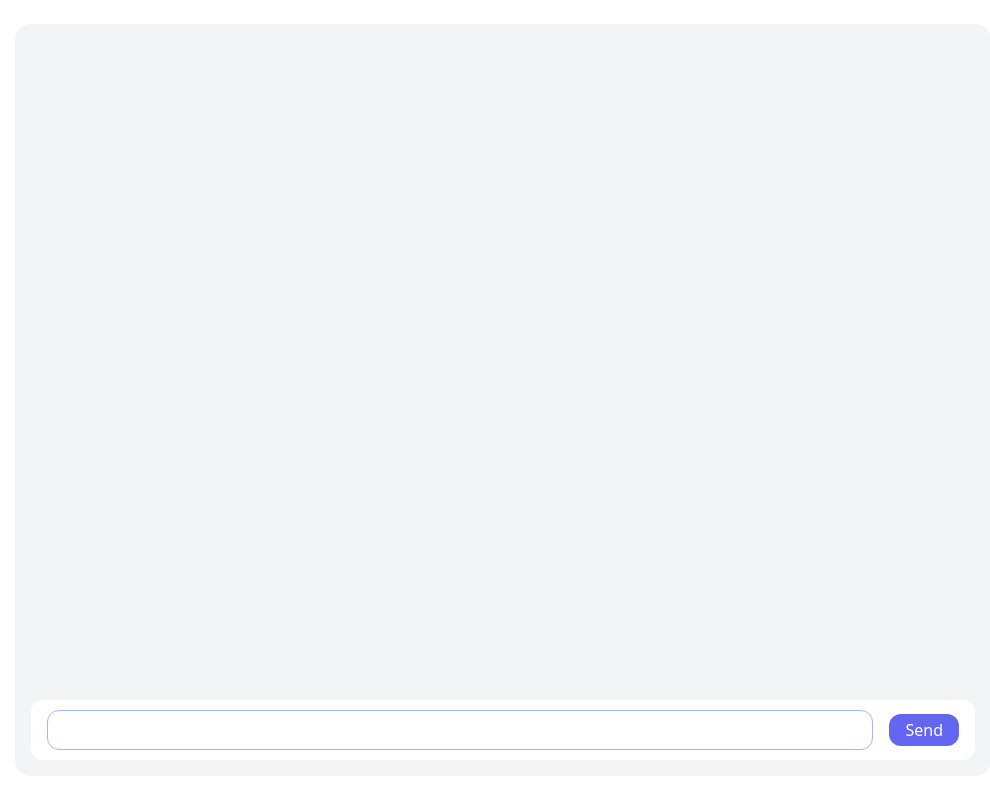
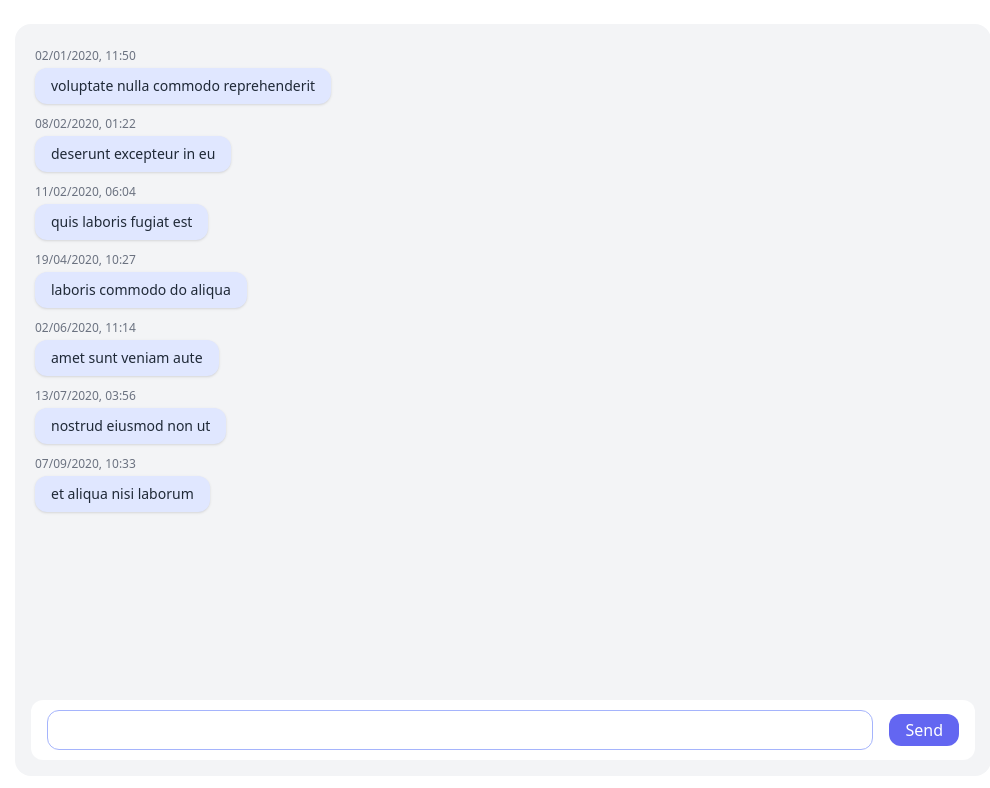
Before and after one commit to Grsmto/chat-app, a Next.js app: page /chats/5f58bcd7200c90cfaac93778 in a window 1280 px wide. Shown: the top 788 px of the page, without its empty margins (265-1255 px from the left). Built offline with nearby package versions, Linux system fonts and the light colour scheme.

Commit message:
add ChatMessage component

```diff
--- a/src/app/chats/[slug]/page.tsx
+++ b/src/app/chats/[slug]/page.tsx
@@ -25,7 +25,20 @@ export default function Page({ params }: { params: { slug: string } }) {
       <div className="flex flex-col flex-auto flex-shrink-0 rounded-2xl bg-gray-100 h-full p-4">
         <div className="flex flex-col h-full overflow-auto -mt-4 -mx-2">
           <div className="flex flex-col h-full mb-4 mt-8">
-            <div className="grid grid-cols-12 gap-y-2"></div>
+            <div className="grid grid-cols-12 gap-y-2">
+              {chat?.messages.map((message) => (
+                <ChatMessage
+                  key={message.id}
+                  text={message.text}
+                  id={message.id}
+                  dateTime={message.last_updated}
+                  {...(message.from === ACTIVE_USER_ID && {
+                    isSender: true,
+                    author: chat.name,
+                  })}
+                />
+              ))}
+            </div>
           </div>
         </div>
         <MessageInput onSend={handleSubmit} />
```
